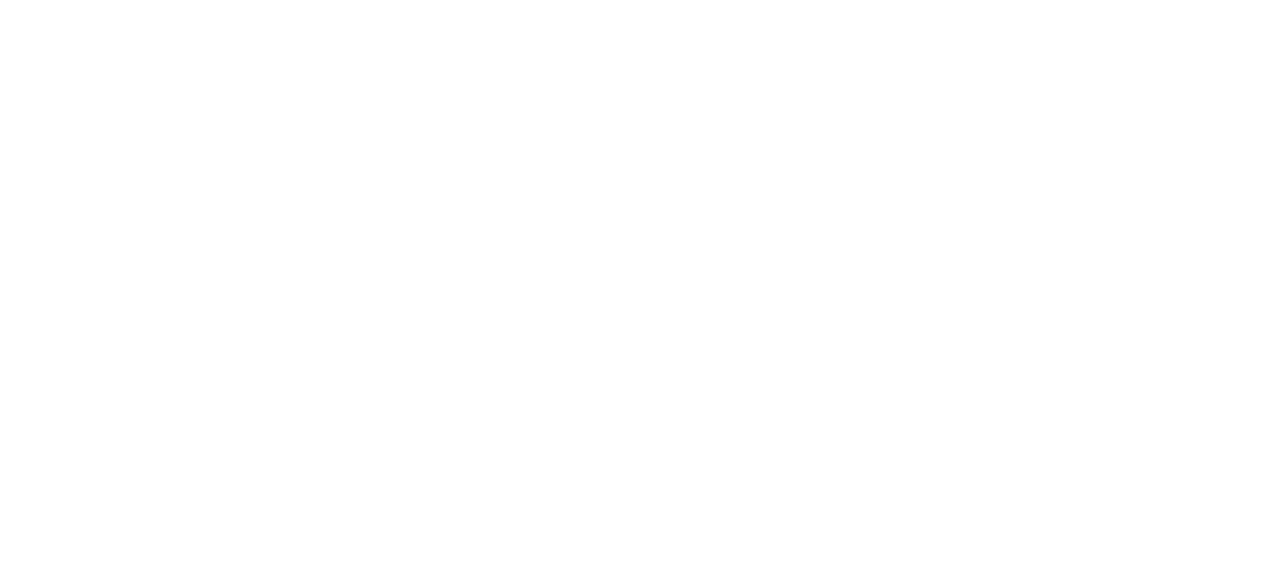
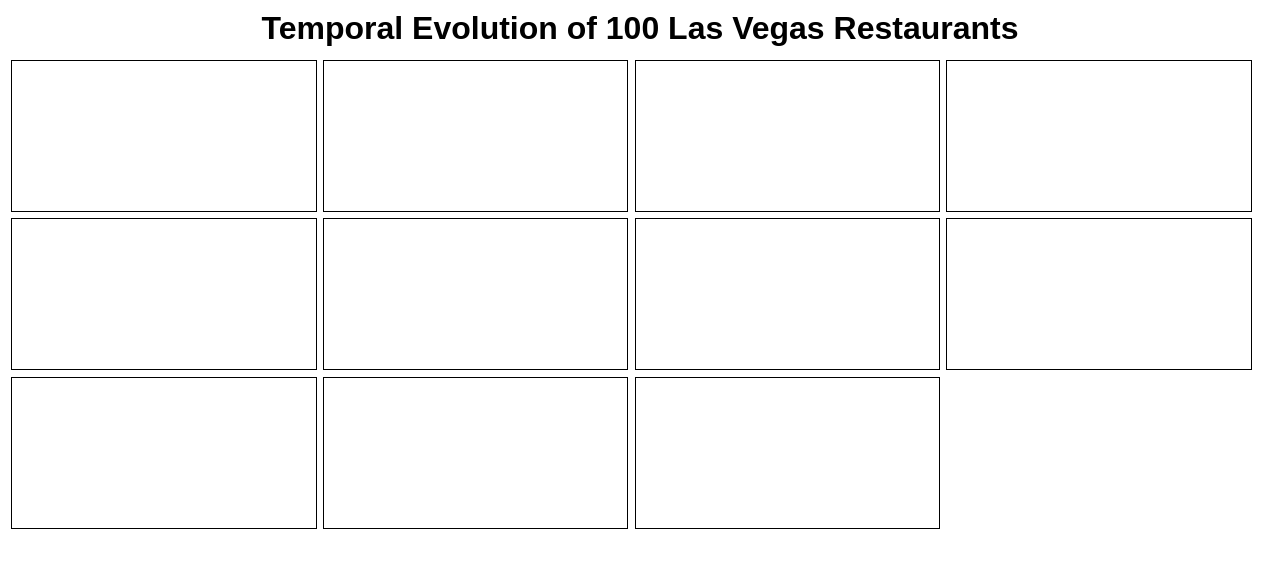
Before and after one commit to minahkeem/info-vis-final, a plain HTML site: page index.html in a window 1280 px wide. Drawn offline with nearby package versions, Linux system fonts and the light colour scheme.

Commit message:
format finished

```diff
--- a/index.html
+++ b/index.html
@@ -1,8 +1,24 @@
 <html>
     <head>
         <title>Final Project</title>
-        <script src="d3.js"/>
-        <script src="visualization.js"/>
-        <link rel="stylesheet" href="styles.css"/>
+        <script type="text/javascript" src="/d3.js"></script>
+        <script type="text/javascript" src="/visualization.js"></script>
+        <link rel="stylesheet" type="text/css" href="/styles.css">
     </head>
+    <body>
+        <div><h1>Temporal Evolution of 100 Las Vegas Restaurants</h1></div>
+        <div class="flex-container">
+            <div><svg id="American"/></div>
+            <div><svg id="Chinese"/></div>
+            <div><svg id="Japanese"/></div>
+            <div><svg id="Indian"/></div>
+            <div><svg id="Italian"/></div>
+            <div><svg id="French"/></div>
+            <div><svg id="Greek"/></div>
+            <div><svg id="Vietnamese"/></div>
+            <div><svg id="Mediterranean"/></div>
+            <div><svg id="Mexican"/></div>
+            <div><svg id="Thai"/></div>
+        </div>
+    </body>
 </html>
--- a/styles.css
+++ b/styles.css
@@ -1,3 +1,23 @@
 body{
+    font-family:sans-serif;
+}
 
+h1{
+    text-align:center;
+    margin:10px;
 }
+
+.flex-container{
+    display:flex;
+    flex-direction:row;
+    width:100%;
+    flex-wrap:wrap;
+    align-items:center;
+    justify-content:flex-start;
+}
+
+.flex-container>div{
+    border:solid 1px black;
+    width:24%;
+    margin:0.25%;
+}
--- a/visualization.js
+++ b/visualization.js
@@ -1,3 +1,3 @@
-function(){
-
+function drawData() {
+    "use strict";
 }
```
